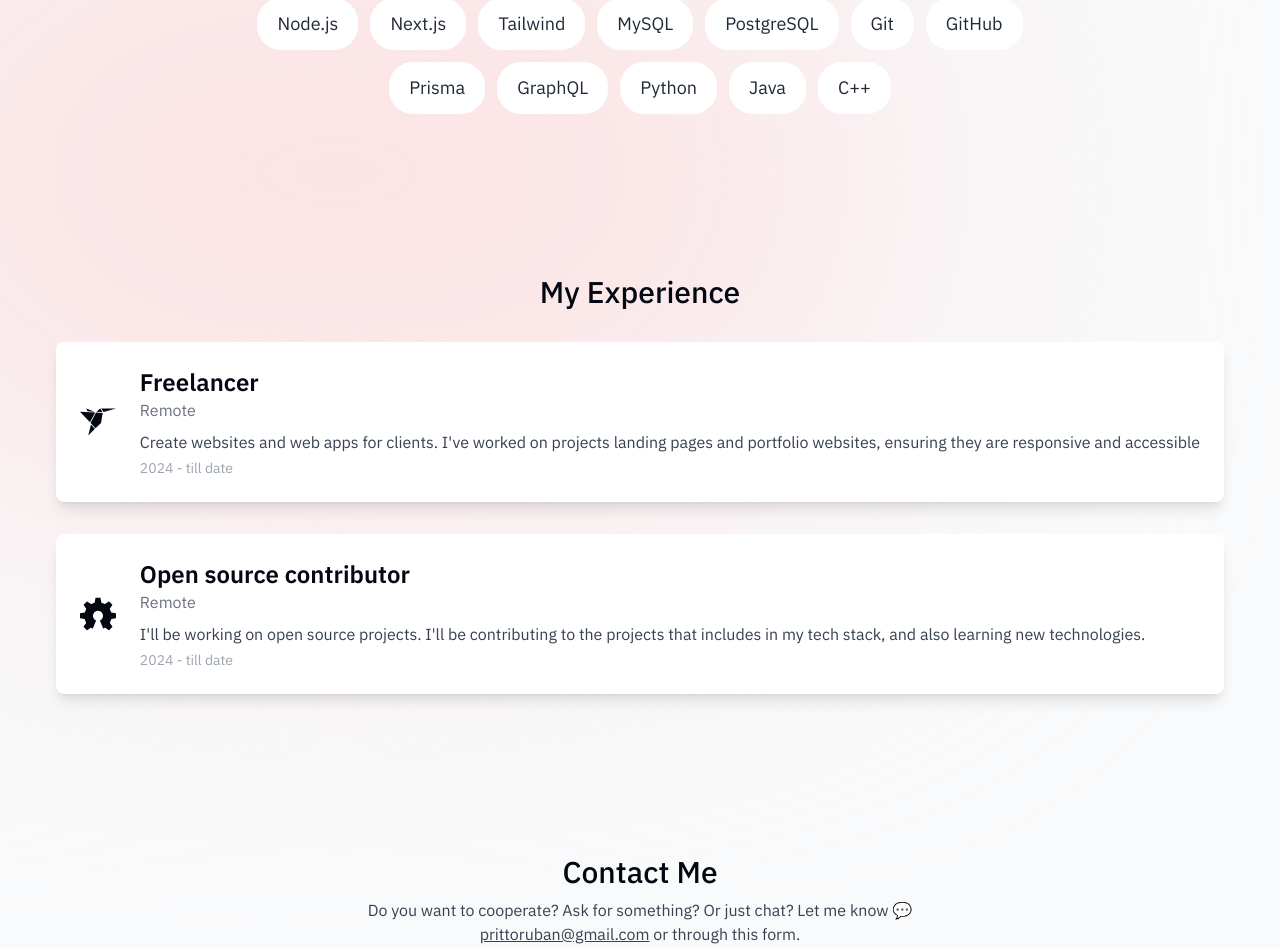
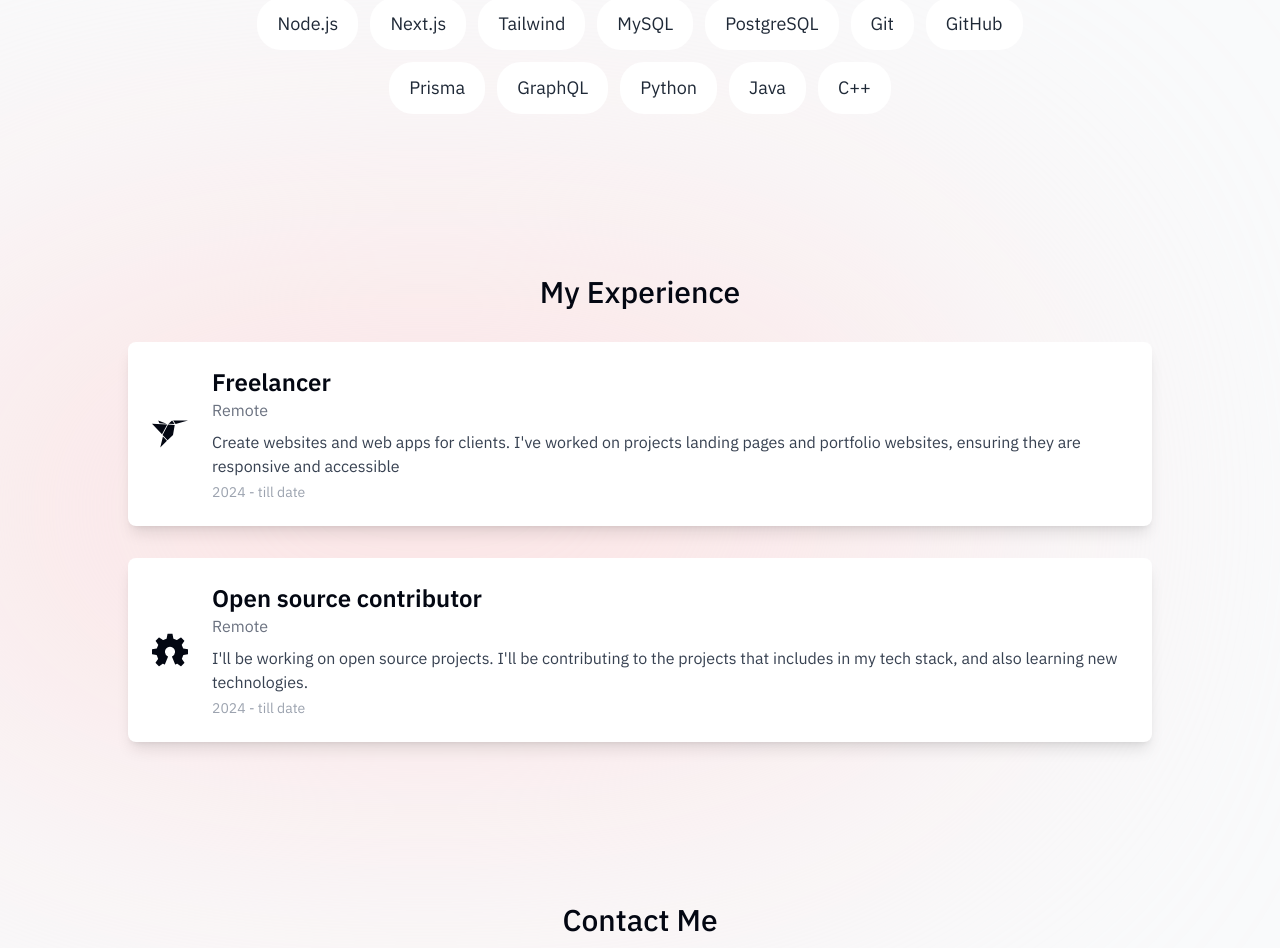
Before and after one commit to PrittoRuban/portfolio, a Next.js app: page / in a window 1280 px wide. Shown: the part 1899-2847 px from the top of the page. Built offline with nearby package versions, Linux system fonts and the light colour scheme; no server answers.

Commit message:
final fixes before deployment

```diff
--- a/components/experience.tsx
+++ b/components/experience.tsx
@@ -16,7 +16,9 @@ export default function Experience() {
   };
 
   return (
-    <section id="experience" ref={ref} className="scroll-mt-28 mb-28 sm:mb-40">
+    <section id="experience" ref={ref} className="relative scroll-mt-28 mb-28 sm:mb-40 max-w-screen-lg">
+
+      <div className="bg-[#fbe2e3] absolute top-[-1rem] -z-10 right-[11rem] h-[31.25rem] w-[31.25rem] rounded-full blur-[10rem] sm:w-[68.75rem] dark:bg-[#523131]"></div>
       <SectionHeading>My Experience</SectionHeading>
       <div className="space-y-8">
         {experiencesData.map((item, index) => (
--- a/components/skills.tsx
+++ b/components/skills.tsx
@@ -29,7 +29,6 @@ export default function Skills() {
       ref={ref}
       className="relative mb-24 max-w-[53rem] scroll-mt-28 text-center sm:mb-40"
     >
-      <div className="bg-[#fbe2e3] absolute top-[-1rem] -z-10 right-[11rem] h-[40.25rem] w-[40.25rem] rounded-full blur-[10rem] sm:w-[68.75rem] dark:bg-[#2e2d2d]"></div>
       <SectionHeading>My skills</SectionHeading>
       <ul className="flex flex-wrap justify-center gap-2 sm:gap-3 text-lg text-gray-800">
         {skillsData.map((skill, index) => (
```
